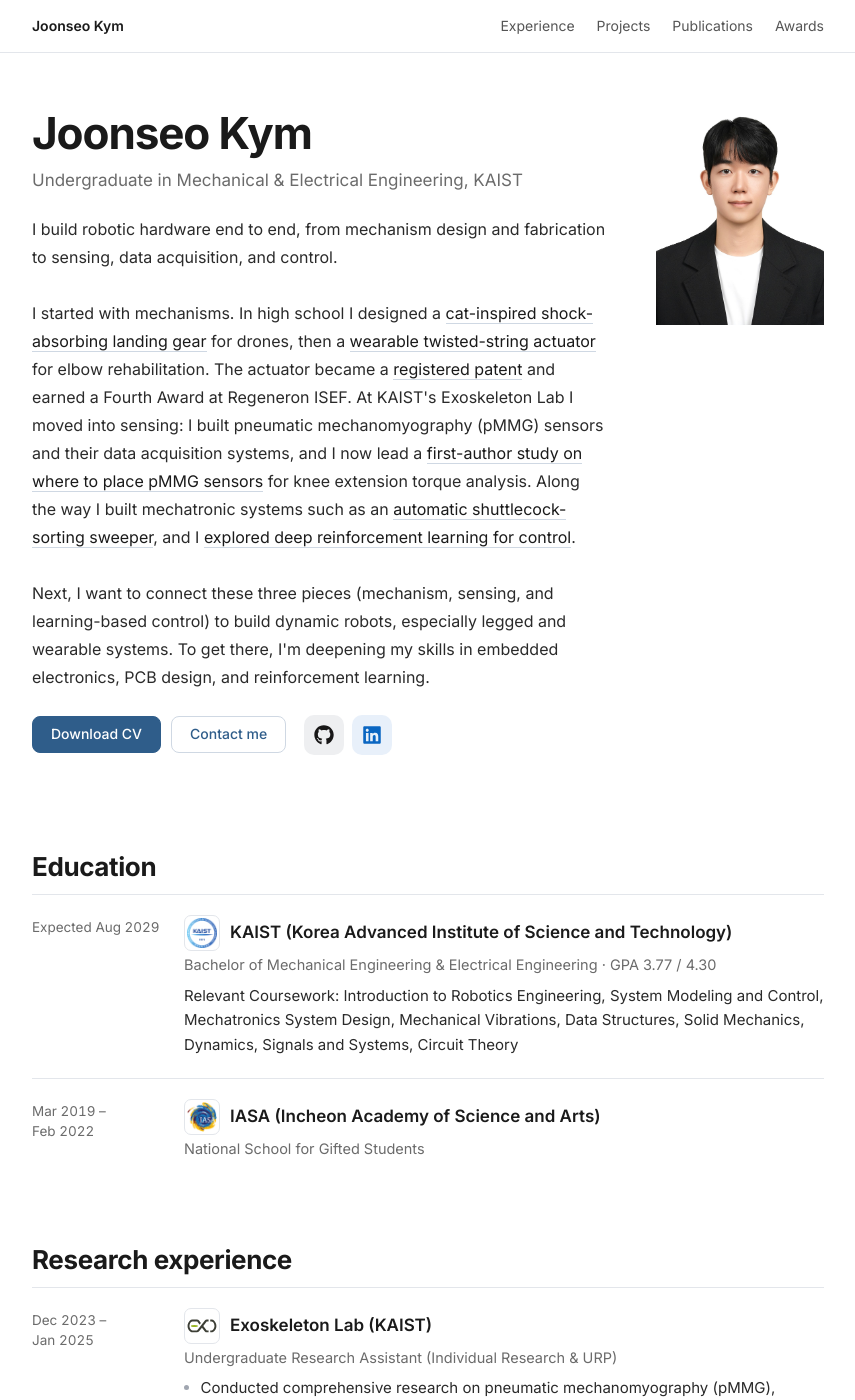
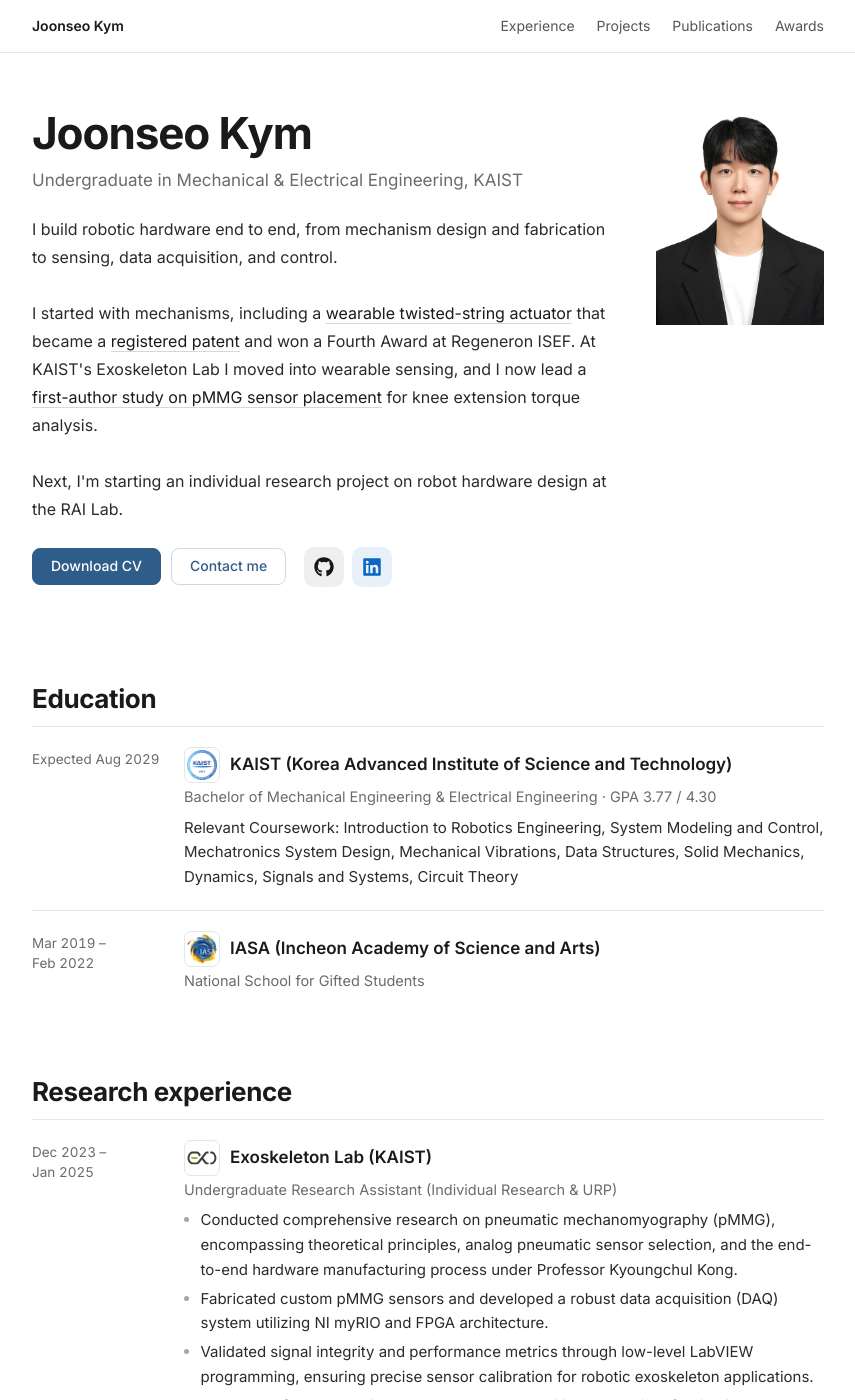
Before and after one commit to joonseokym/joonseokym.github.io, a Jekyll site: the page built from index.html, in a window 1280 px wide and 1400 px high. Shown: the whole window, without its empty margins (212-1067 px from the left). Built offline with Jekyll 4.4.1, drawn with Linux system fonts in a browser that asks for light colours.

Commit message:
content+design: shorter intro with RAI Lab goal, sticky nav, new link preview
- Intro trimmed to three short paragraphs; next step is hardware design research at RAI Lab
- Sticky top nav; section links scroll horizontally on phones
- New 1200x630 link preview image matching the site, with size and Twitter card tags
- Site url set to the custom domain for canonical and preview links

Co-Authored-By: Claude Opus 5.5 <noreply@anthropic.com>

```diff
--- a/_config.yml
+++ b/_config.yml
@@ -1,9 +1,9 @@
 # Site settings
 title: "Joonseo Kym's Resume"
 description: "The resume of Joonseo Kym, an undergraduate student at KAIST."
-url: "https://joonseokym.github.io" # the base hostname & protocol for your site, e.g. https://example.github.io
+url: "https://joonseokym.com" # the base hostname & protocol for your site, e.g. https://example.github.io
 baseurl: "" # the subpath of your site, e.g. /blog
-og_image: "/_assets/photos/og_image.png" # 공유 시 나타날 기본 이미지 경로
+og_image: "/_assets/photos/og-image-2026.png" # 공유 시 나타날 기본 이미지 경로
 
 # Build settings
 markdown: kramdown
@@ -29,9 +29,9 @@ display_header_contact_info: "false"
 resume_header_intro: "<p>
   I build robotic hardware end to end, from mechanism design and fabrication to sensing, data acquisition, and control.
   <br><br>
-  I started with mechanisms. In high school I designed a <a href='/2019/04/01/landing-gear.html'>cat-inspired shock-absorbing landing gear</a> for drones, then a <a href='/2021/04/01/twisted-string-cpm.html'>wearable twisted-string actuator</a> for elbow rehabilitation. The actuator became a <a href='https://patents.google.com/patent/KR102635233B1/en' target='_blank' rel='noopener'>registered patent</a> and earned a Fourth Award at Regeneron ISEF. At KAIST's Exoskeleton Lab I moved into sensing: I built pneumatic mechanomyography (pMMG) sensors and their data acquisition systems, and I now lead a <a href='/2024/12/02/pmmg-sensor.html'>first-author study on where to place pMMG sensors</a> for knee extension torque analysis. Along the way I built mechatronic systems such as an <a href='/2023/12/01/shuttlecock-sweeper.html'>automatic shuttlecock-sorting sweeper</a>, and I <a href='/2019/09/01/ddqn-optimization.html'>explored deep reinforcement learning for control</a>.
+  I started with mechanisms, including a <a href='/2021/04/01/twisted-string-cpm.html'>wearable twisted-string actuator</a> that became a <a href='https://patents.google.com/patent/KR102635233B1/en' target='_blank' rel='noopener'>registered patent</a> and won a Fourth Award at Regeneron ISEF. At KAIST's Exoskeleton Lab I moved into wearable sensing, and I now lead a <a href='/2024/12/02/pmmg-sensor.html'>first-author study on pMMG sensor placement</a> for knee extension torque analysis.
   <br><br>
-  Next, I want to connect these three pieces (mechanism, sensing, and learning-based control) to build dynamic robots, especially legged and wearable systems. To get there, I'm deepening my skills in embedded electronics, PCB design, and reinforcement learning.
+  Next, I'm starting an individual research project on robot hardware design at the RAI Lab.
 </p>"
 
 # use "yes" to display the email contact button,
--- a/_includes/head.html
+++ b/_includes/head.html
@@ -33,5 +33,8 @@
   <meta property="og:image" content="{{ site.og_image | prepend: site.baseurl | prepend: site.url }}" />
   <meta property="og:url" content="{{ page.url | replace:'index.html','' | prepend: site.baseurl | prepend: site.url }}" />
   <meta property="og:type" content="website" />
+  <meta property="og:image:width" content="1200" />
+  <meta property="og:image:height" content="630" />
+  <meta name="twitter:card" content="summary_large_image" />
   <link rel="icon" type="image/x-icon" href="{{ site.baseurl }}/favicon.png" />
 </head>
--- a/_sass/_resume.scss
+++ b/_sass/_resume.scss
@@ -4,6 +4,10 @@
 // Top navigation
 
 .site-nav {
+  position: sticky;
+  top: 0;
+  z-index: 50;
+  background: rgba(255, 255, 255, 0.94);
   border-bottom: 1px solid $line;
   font-size: 14px;
 
@@ -18,6 +22,8 @@
   .site-nav-name {
     font-weight: 600;
     color: $text;
+    white-space: nowrap;
+    flex-shrink: 0;
   }
 
   .site-nav-links {
@@ -26,15 +32,30 @@
     margin: 0;
     padding: 0;
     list-style: none;
+    min-width: 0;
 
-    a { color: #555; }
+    a { color: #555; white-space: nowrap; }
     a:hover { color: $accent; }
   }
 
   @include media_mobile {
-    .site-nav-links { display: none; }
+    font-size: 13px;
+
+    .wrapper { gap: 14px; }
+
+    .site-nav-links {
+      gap: 16px;
+      overflow-x: auto;
+      scrollbar-width: none;
+      -webkit-overflow-scrolling: touch;
+      padding: 4px 0;
+
+      &::-webkit-scrollbar { display: none; }
+    }
   }
 }
+
+.content-section { scroll-margin-top: 60px; }
 
 // Hero
 
```
Also changed, not shown: _assets/photos/og-image-2026.png (added), _assets/photos/og_image.png (deleted).
